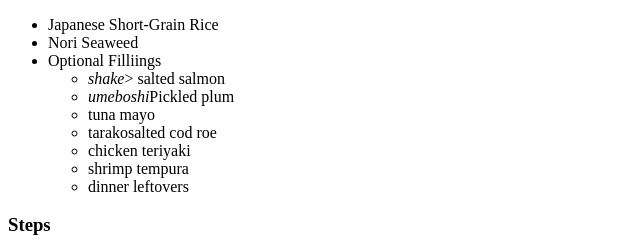
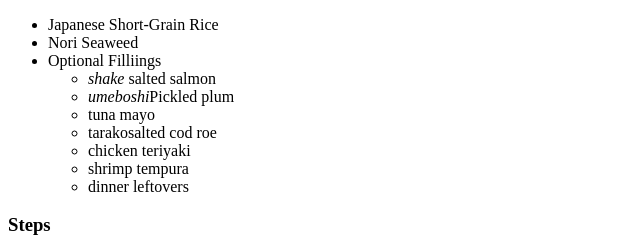
Before and after one commit to krkruze1/odin_recipes, a plain HTML site: page recipes/onigiri.html in a window 1280 px wide. Shown: the part 2220-2460 px from the top of the page, 0-640 px from the left. Drawn offline with Linux system fonts and the light colour scheme.

Commit message:
fix typo in ingredients

```diff
--- a/recipes/onigiri.html
+++ b/recipes/onigiri.html
@@ -24,7 +24,7 @@
             <li>Nori Seaweed</li>
             <li>Optional Filliings</li>
             <ul>
-                <li><em>shake</em>> salted salmon</li>
+                <li><em>shake</em> salted salmon</li>
                 <li><em>umeboshi</em>Pickled plum</li>
                 <li>tuna mayo</li>
                 <li><em></em>tarako</em>salted cod roe</li>
```
